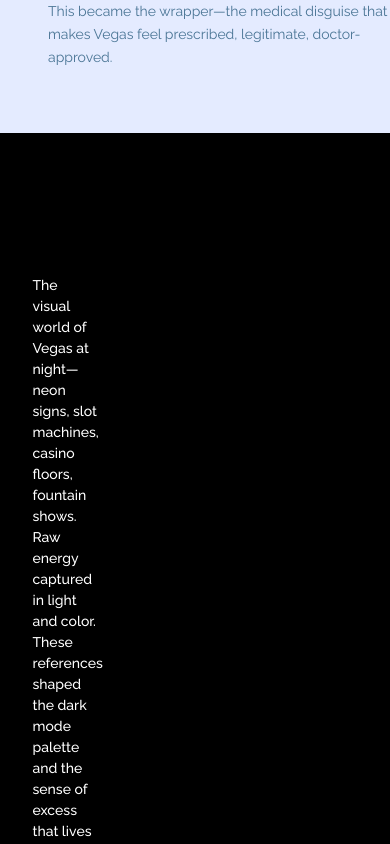
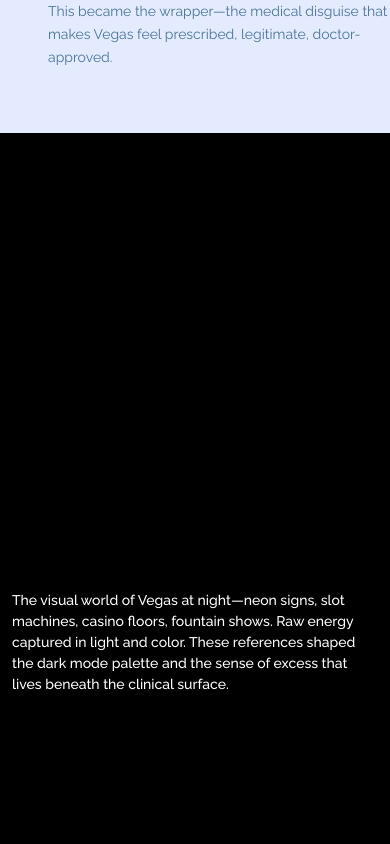
Before and after one commit to SirShabluli/portfolio, a Next.js app: page /vegas in a window 390 px wide. Shown: the part 7020-7864 px from the top of the page. Built offline with nearby package versions, Linux system fonts and the light colour scheme; a web font is replaced by a local one.

Commit message:
started chaing the vegas popup screen;

```diff
--- a/src/app/globals.css
+++ b/src/app/globals.css
@@ -95,6 +95,17 @@ body {
   scrollbar-width: none; /* Firefox */
 }
 
+/* Inspiration scattered images - larger on mobile */
+.large-inspiration {
+  width: 110% !important;
+}
+
+@media (min-width: 1024px) {
+  .large-inspiration {
+    width: revert !important;
+  }
+}
+
 /* ===========================================
    DESIGN SYSTEM - Typography Utilities
    =========================================== */
--- a/src/app/vegas/page.js
+++ b/src/app/vegas/page.js
@@ -628,11 +628,10 @@ Reviews become your Vegas constellation - a trail others can follow.`}
 
       {/* Inspiration Images - Scattered */}
       <section
-        className="bg-black relative overflow-hidden grid grid-cols-12 items-center"
-        style={{ height: "110vh" }}
+        className="grid grid-cols-4 lg:grid-cols-12 bg-black relative overflow-hidden items-center h-[120vh] lg:h-[110vh]"
         ref={largeImagesRef}
       >
-        <div className="col-span-2 col-start-2 z-20">
+        <div className="col-span-4 lg:col-span-2 lg:col-start-2 z-20 px-3 lg:px-0 py-16 lg:py-0">
           <TextBlock label="" title="" className="text-white">
             The visual world of Vegas at night—neon signs, slot machines, casino
             floors, fountain shows. Raw energy captured in light and color.
```
